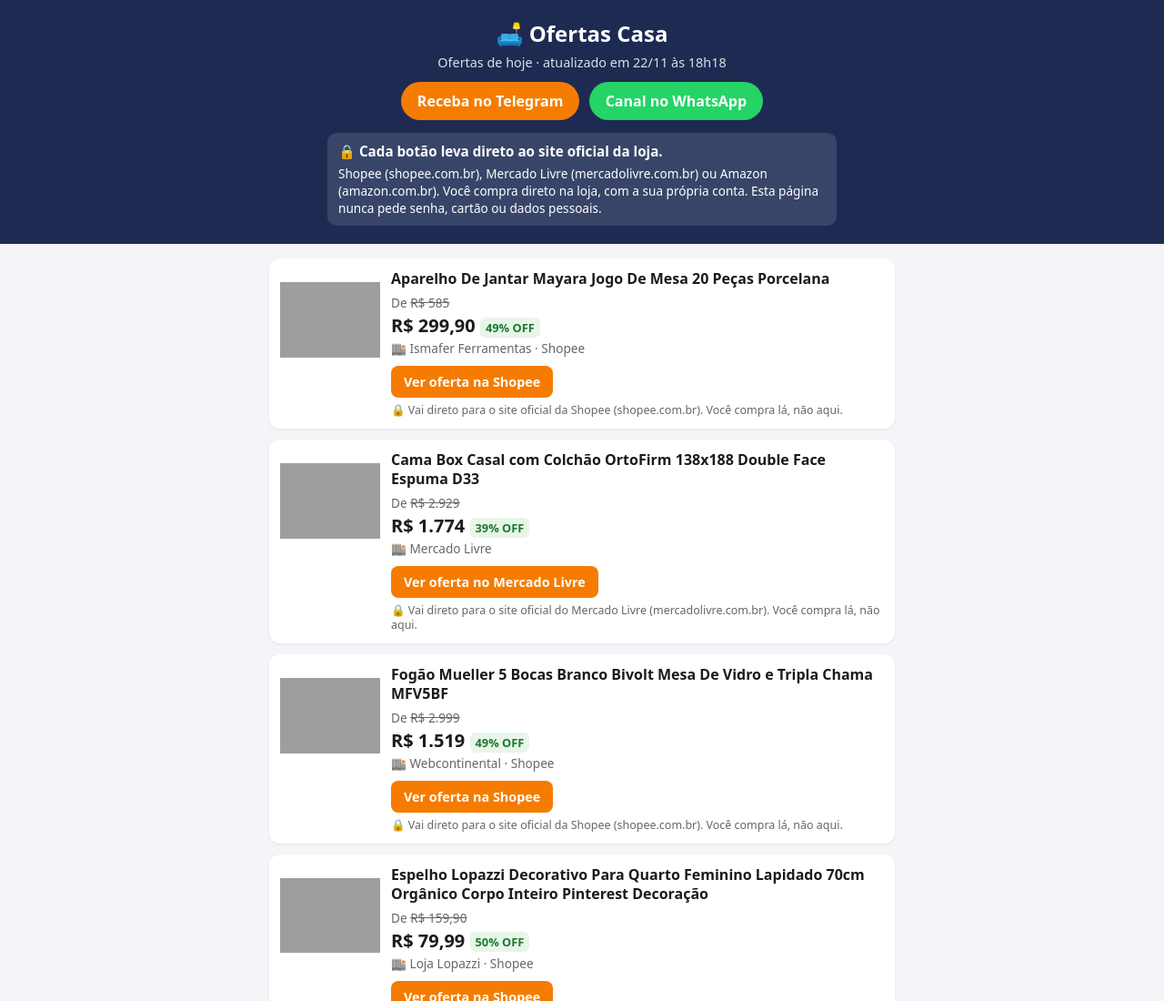
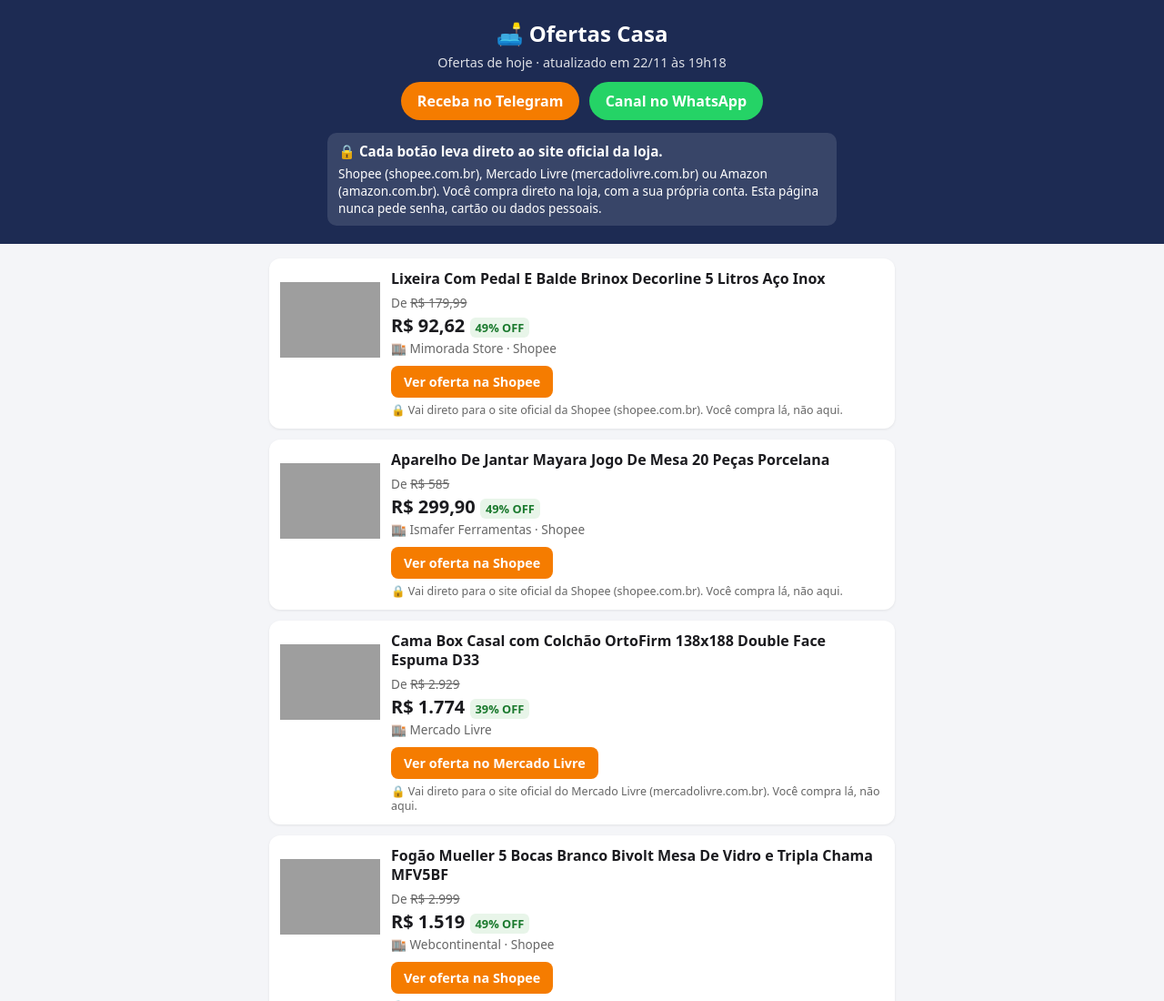
Before and after one commit to ofertascasa/ofertascasa.github.io, a plain HTML site: page index.html in a window 1280 px wide. Shown: the top 1100 px of the page at 91% size. Drawn offline with Linux system fonts and the light colour scheme; grey boxes are pictures that could not be loaded.

Commit message:
atualiza as ofertas de hoje

```diff
--- a/index.html
+++ b/index.html
@@ -39,7 +39,7 @@ footer{max-width:720px;margin:0 auto;padding:8px 16px 32px;color:var(--cinza);fo
 <body>
 <header>
 <h1>🛋️ Ofertas Casa</h1>
-<p>Ofertas de hoje · atualizado em 22/11 às 18h18</p>
+<p>Ofertas de hoje · atualizado em 22/11 às 19h18</p>
 <a class="canal" href="https://t.me/OfertasCasaOficial">Receba no Telegram</a>
 <a class="canal whats" href="https://whatsapp.com/channel/0029VbEWegZ9xVJgP6oF842a">Canal no WhatsApp</a>
 <div class="seguro">
@@ -48,6 +48,7 @@ footer{max-width:720px;margin:0 auto;padding:8px 16px 32px;color:var(--cinza);fo
 </div>
 </header>
 <main>
+<article class="oferta"><img src="https://cf.shopee.com.br/file/br-11134207-81zuj-mkjhtw7sklxd0e" alt="Lixeira Com Pedal E Balde Brinox Decorline 5 Litros Aço Inox" loading="lazy"><div class="info"><h2>Lixeira Com Pedal E Balde Brinox Decorline 5 Litros Aço Inox</h2><p class="de">De <s>R$ 179,99</s></p><p class="por">R$ 92,62 <span class="off">49% OFF</span></p><p class="loja">🏬 Mimorada Store · Shopee</p><a class="botao" href="https://s.shopee.com.br/2VtVHKjeXb" target="_blank" rel="sponsored nofollow noopener">Ver oferta na Shopee</a><p class="destino">🔒 Vai direto para o site oficial da Shopee (shopee.com.br). Você compra lá, não aqui.</p></div></article>
 <article class="oferta"><img src="https://cf.shopee.com.br/file/sg-11134201-823re-mpcre4zj89a8ae" alt="Aparelho De Jantar Mayara Jogo De Mesa 20 Peças Porcelana" loading="lazy"><div class="info"><h2>Aparelho De Jantar Mayara Jogo De Mesa 20 Peças Porcelana</h2><p class="de">De <s>R$ 585</s></p><p class="por">R$ 299,90 <span class="off">49% OFF</span></p><p class="loja">🏬 Ismafer Ferramentas · Shopee</p><a class="botao" href="https://s.shopee.com.br/6AmnZx76oc" target="_blank" rel="sponsored nofollow noopener">Ver oferta na Shopee</a><p class="destino">🔒 Vai direto para o site oficial da Shopee (shopee.com.br). Você compra lá, não aqui.</p></div></article>
 <article class="oferta"><img src="https://http2.mlstatic.com/D_Q_NP_2X_958628-MLA100185913593_122025-E.jpg" alt="Cama Box Casal com Colchão OrtoFirm 138x188 Double Face Espuma D33" loading="lazy"><div class="info"><h2>Cama Box Casal com Colchão OrtoFirm 138x188 Double Face Espuma D33</h2><p class="de">De <s>R$ 2.929</s></p><p class="por">R$ 1.774 <span class="off">39% OFF</span></p><p class="loja">🏬 Mercado Livre</p><a class="botao" href="https://meli.la/2F8HdKW" target="_blank" rel="sponsored nofollow noopener">Ver oferta no Mercado Livre</a><p class="destino">🔒 Vai direto para o site oficial do Mercado Livre (mercadolivre.com.br). Você compra lá, não aqui.</p></div></article>
 <article class="oferta"><img src="https://cf.shopee.com.br/file/sg-11134201-825az-mu3ojvbkf216c6" alt="Fogão Mueller 5 Bocas Branco Bivolt Mesa De Vidro e Tripla Chama MFV5BF" loading="lazy"><div class="info"><h2>Fogão Mueller 5 Bocas Branco Bivolt Mesa De Vidro e Tripla Chama MFV5BF</h2><p class="de">De <s>R$ 2.999</s></p><p class="por">R$ 1.519 <span class="off">49% OFF</span></p><p class="loja">🏬 Webcontinental · Shopee</p><a class="botao" href="https://s.shopee.com.br/1CA6NYgPw" target="_blank" rel="sponsored nofollow noopener">Ver oferta na Shopee</a><p class="destino">🔒 Vai direto para o site oficial da Shopee (shopee.com.br). Você compra lá, não aqui.</p></div></article>
```
